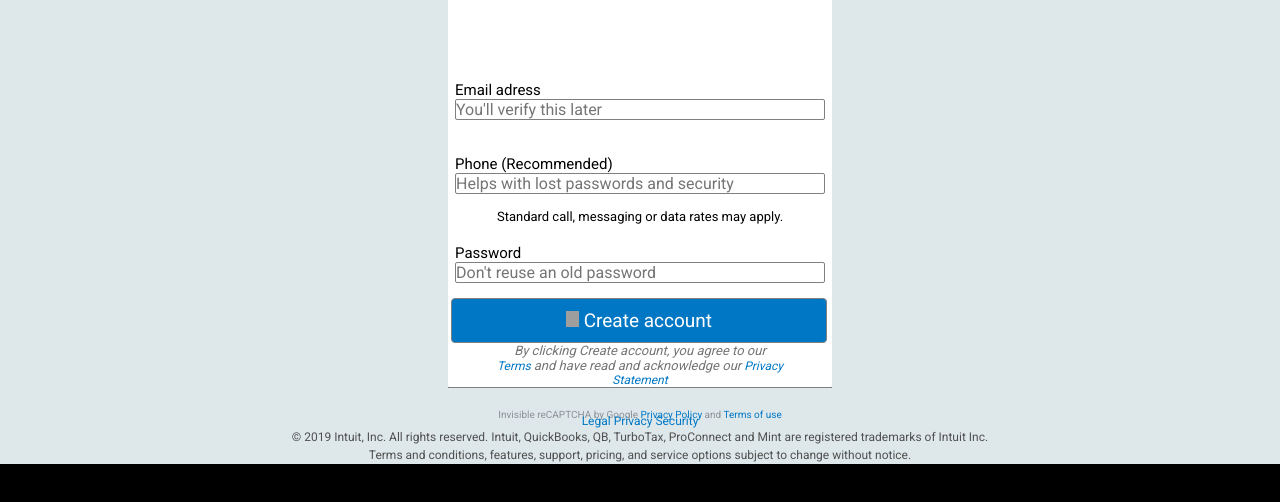
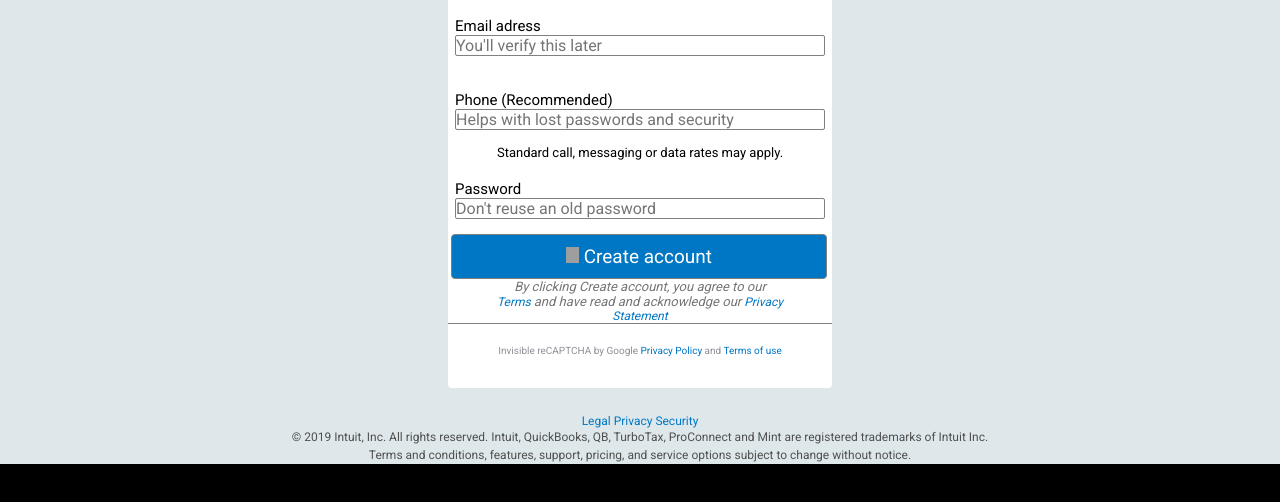
Before and after one commit to Laguna1/Trainy-HTML-Forms, a plain HTML site: page index.html in a window 1280 px wide. Shown: the part 246-748 px from the top of the page. Drawn offline with Linux system fonts and the light colour scheme; grey boxes are pictures that could not be loaded.

Commit message:
margin top commented

```diff
--- a/style.css
+++ b/style.css
@@ -88,7 +88,7 @@ body {
     width: 30%;
     margin: 0 auto;
     text-align: center;
-   /* background-image: linear-gradient(200deg, lightgrey, grey); */
+    /* background-image: linear-gradient(200deg, lightgrey, grey); */
     height: 28em;
     /* border: 2px solid grey;*/
     border-radius: 4px;
@@ -97,7 +97,7 @@ body {
 }
 
 .form {
-    margin-top: 4em;
+    /* margin-top: 4em;*/
     display: flex;
     flex-direction: column;
 }
@@ -138,11 +138,13 @@ a {
     color: #0077c5;
     text-decoration: none;
 }
+
 .italic {
     font-style: italic;
     font-size: 12px;
     color: #757575;
 }
+
 .text1 {
     font-family: Roboto, sans-serif, italic;
 }
@@ -204,6 +206,7 @@ a {
     color: #8d9096;
     padding-top: 21px;
 }
+
 footer {
     height: 10%;
     background-color: rgb(222, 232, 235);
@@ -215,6 +218,7 @@ footer {
     text-align: center;
     padding-top: 26px;
 }
+
 .footer2 {
     line-height: 1.5;
     font-size: 12px;
```
